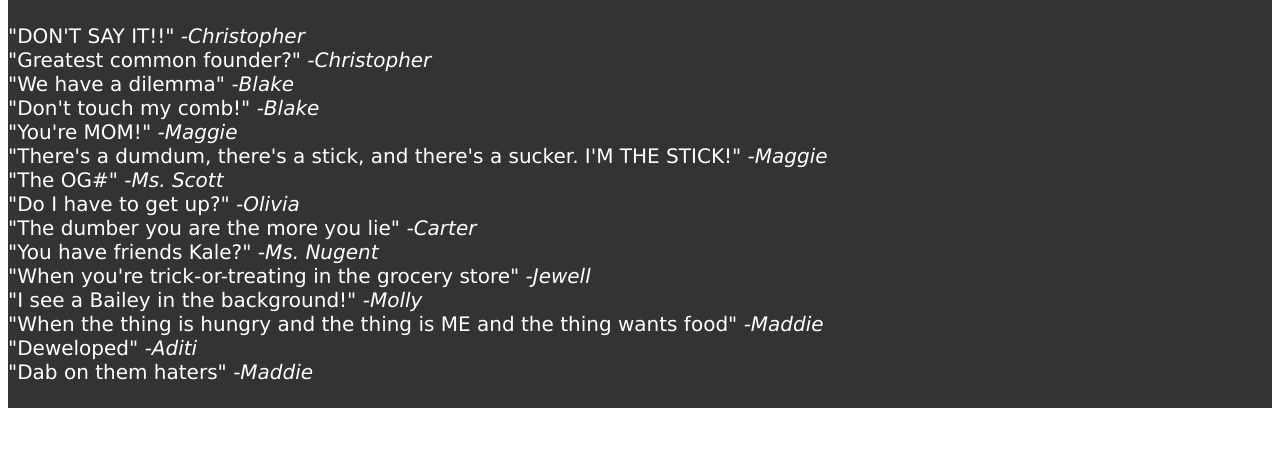
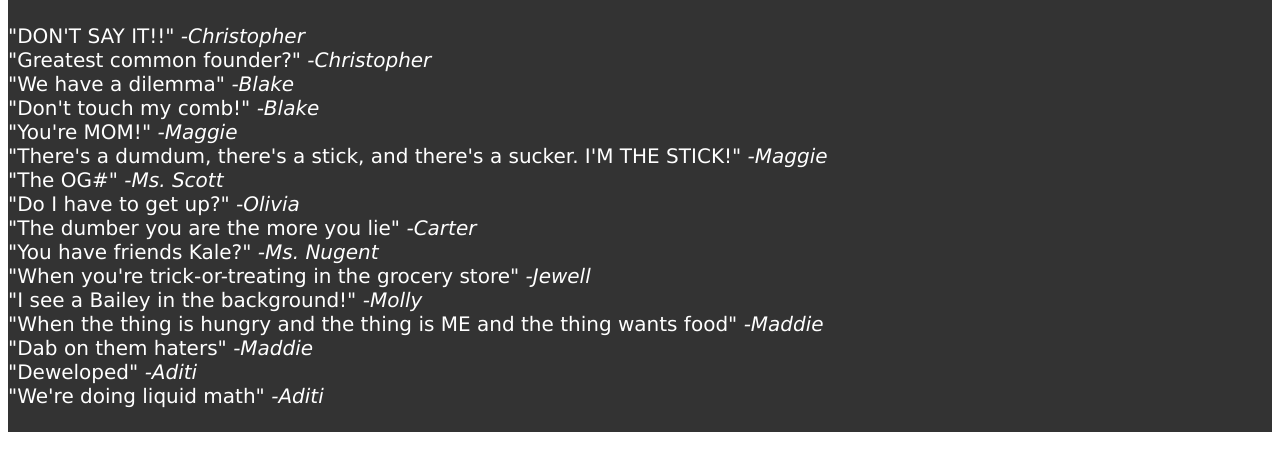
Before and after one commit to jewelpal/jewelpal.github.io, a plain HTML site: page index.html in a window 1280 px wide. Shown: the part 173-644 px from the top of the page. Drawn offline with Linux system fonts and the light colour scheme.

Commit message:
edited quotes

```diff
--- a/index.html
+++ b/index.html
@@ -63,7 +63,8 @@ p   {
 "When you're trick-or-treating in the grocery store" <i>-Jewell</i>
 "I see a Bailey in the background!" <i>-Molly</i>
 "When the thing is hungry and the thing is ME and the thing wants food" <i>-Maddie</i>
+"Dab on them haters" <i>-Maddie</i>
 "Deweloped" <i>-Aditi</i>
-"Dab on them haters" <i>-Maddie</i>
+"We're doing liquid math" <i>-Aditi</i>
 </body>
 </html>
```
